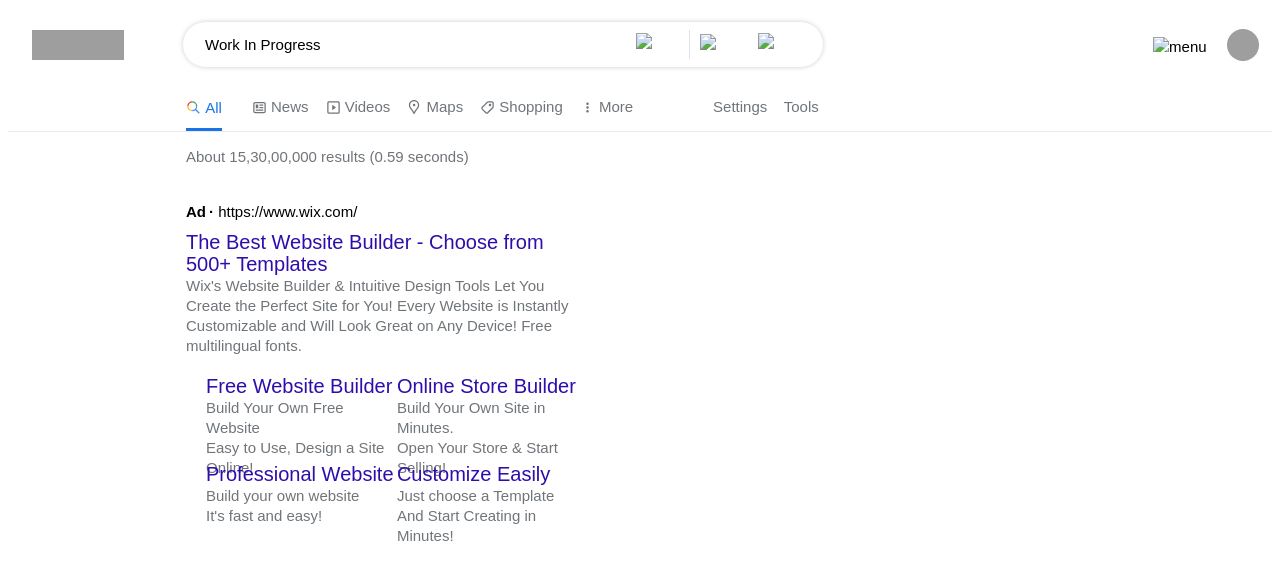
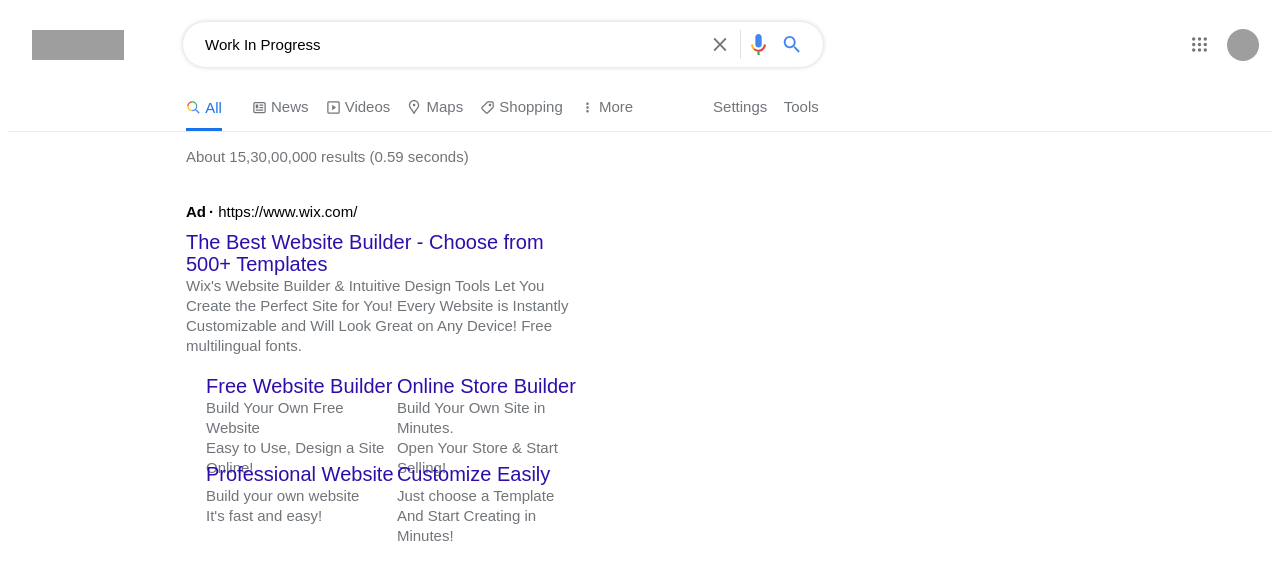
Before and after one commit to AnishKacham/google-homepage, a plain HTML site: page index.html in a window 1280 px wide. Drawn offline with Linux system fonts and the light colour scheme; the site is published under a folder, as on GitHub Pages, so addresses that start at the root find nothing; grey boxes are pictures that could not be loaded.

Commit message:
fixed icons rendering on github

```diff
--- a/index.html
+++ b/index.html
@@ -19,15 +19,15 @@
             </div>
             <div class="input-field-container">
                 <input type="text" value="Work In Progress" class="input-field" name="search">
-                <img class="search-bar-icons" src="/icons/close_black_24dp.svg" alt="search"> &nbsp &nbsp
+                <img class="search-bar-icons" src="icons/close_black_24dp.svg" alt="search"> &nbsp &nbsp
                 <span class="separator"></span>
-                <img class="search-bar-icons mic" src="/icons/google-mic-seeklogo.com.svg" alt="search">
+                <img class="search-bar-icons mic" src="icons/google-mic-seeklogo.com.svg" alt="search">
                 &nbsp    &nbsp &nbsp
-                <img class="search-bar-icons" src="/icons/search_black_24dp.svg" alt="search">
+                <img class="search-bar-icons" src="icons/search_black_24dp.svg" alt="search">
             </div>
         </div>
         <div class="right">
-            <img class="menu" src="/icons/buttonsymbolofninedots_80014.svg" alt="menu"> &nbsp &nbsp &nbsp
+            <img class="menu" src="icons/buttonsymbolofninedots_80014.svg" alt="menu"> &nbsp &nbsp &nbsp
             <img class="placeholder" src="https://lh3.google.com/u/0/ogw/ADGmqu_NbRNZVAHdEClYtZru8BGPKCoyr9cnDH1EgpNk=s32-c-mo" alt="profilepic">&nbsp &NonBreakingSpace;
         </div>
     </div>
```
